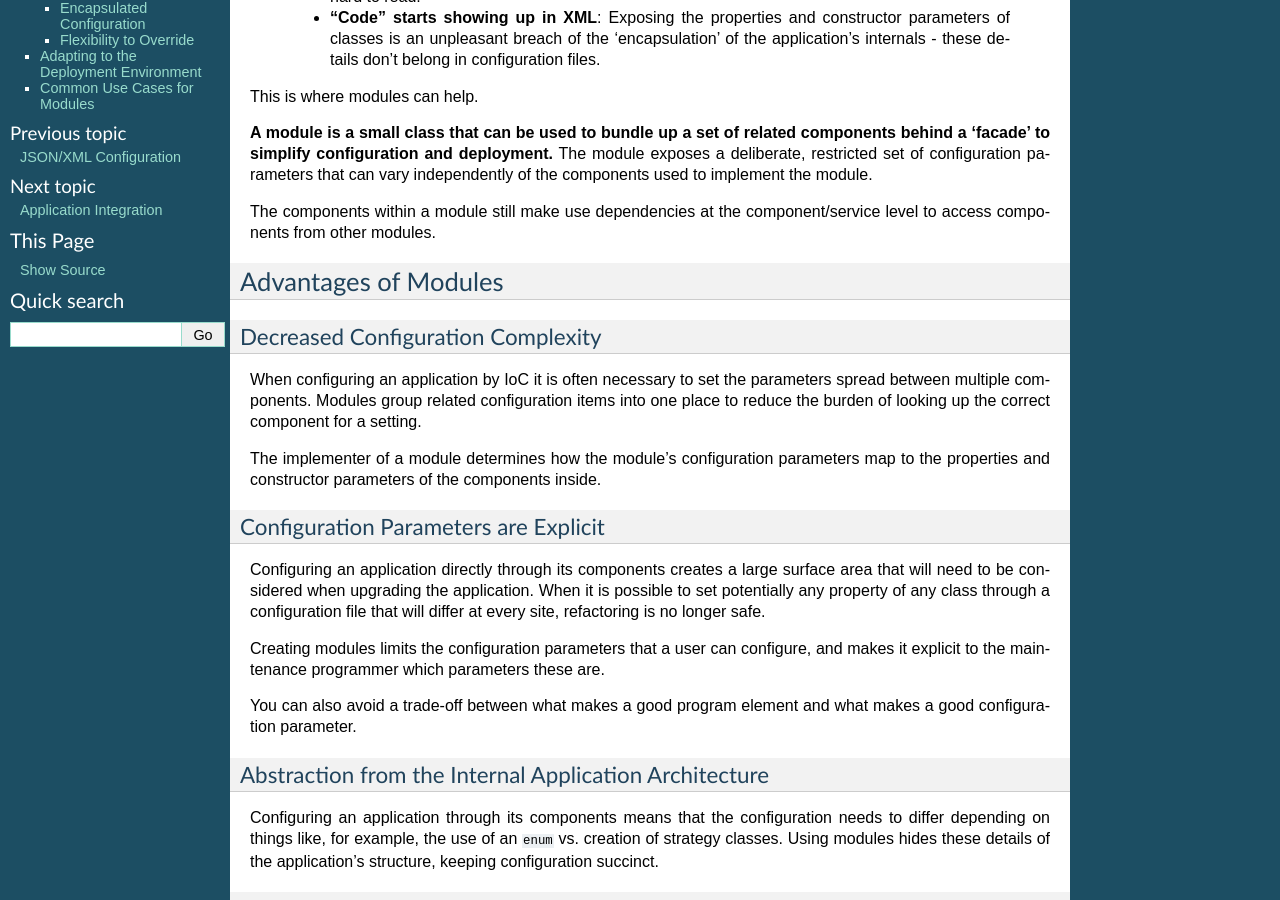
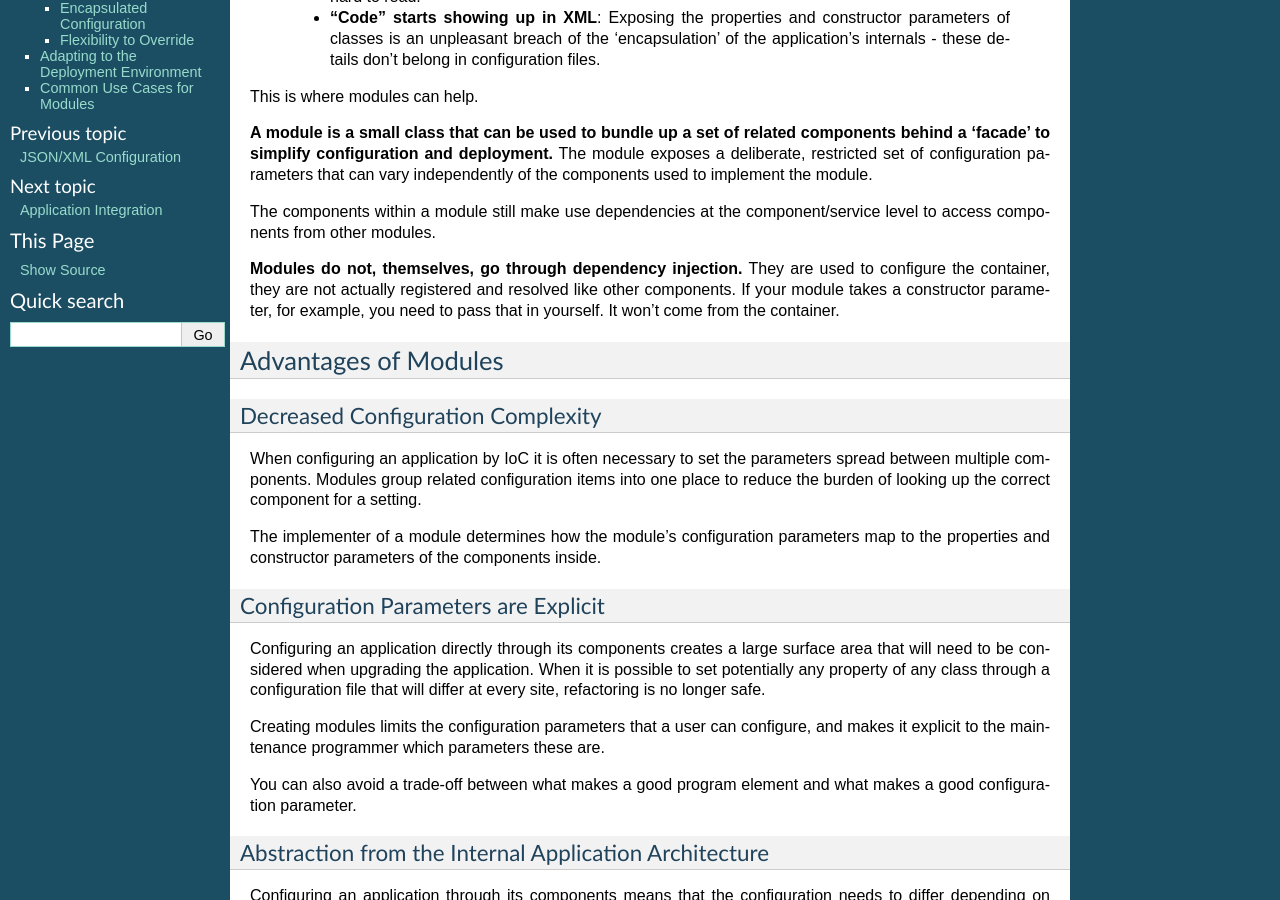
Before and after one commit to autofac/Documentation, a Sphinx documentation site: the page built from docs/configuration/modules.rst, in a window 1280 px wide and 900 px high, scrolled down 362 px. Built offline with Sphinx 7.4.7, drawn with Linux system fonts in a browser that asks for light colours.

Commit message:
Added a note to explain that modules don't go through DI

```diff
--- a/docs/configuration/modules.rst
+++ b/docs/configuration/modules.rst
@@ -18,6 +18,8 @@ This is where modules can help.
 **A module is a small class that can be used to bundle up a set of related components behind a 'facade' to simplify configuration and deployment.** The module exposes a deliberate, restricted set of configuration parameters that can vary independently of the components used to implement the module.
 
 The components within a module still make use dependencies at the component/service level to access components from other modules.
+
+**Modules do not, themselves, go through dependency injection.** They are used to configure the container, they are not actually registered and resolved like other components. If your module takes a constructor parameter, for example, you need to pass that in yourself. It won't come from the container.
 
 Advantages of Modules
 =====================
```
